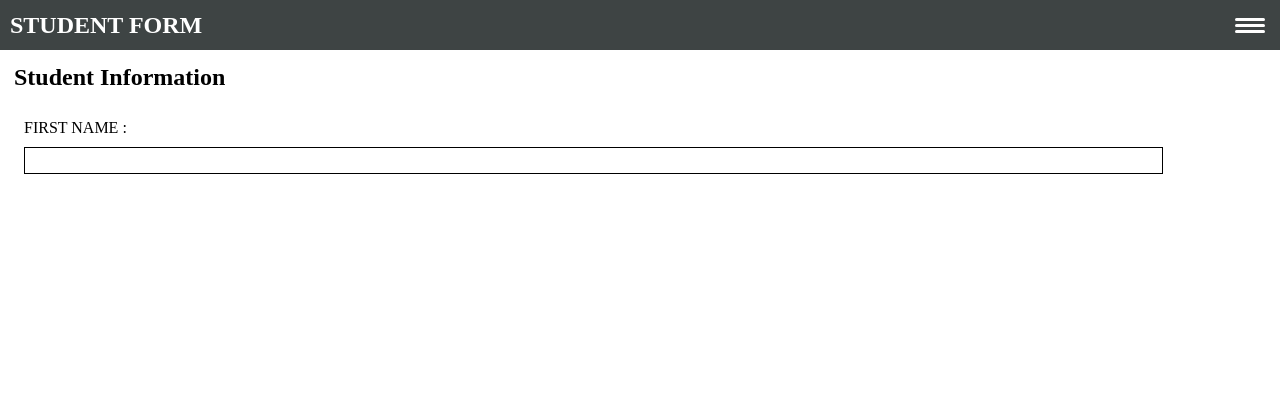
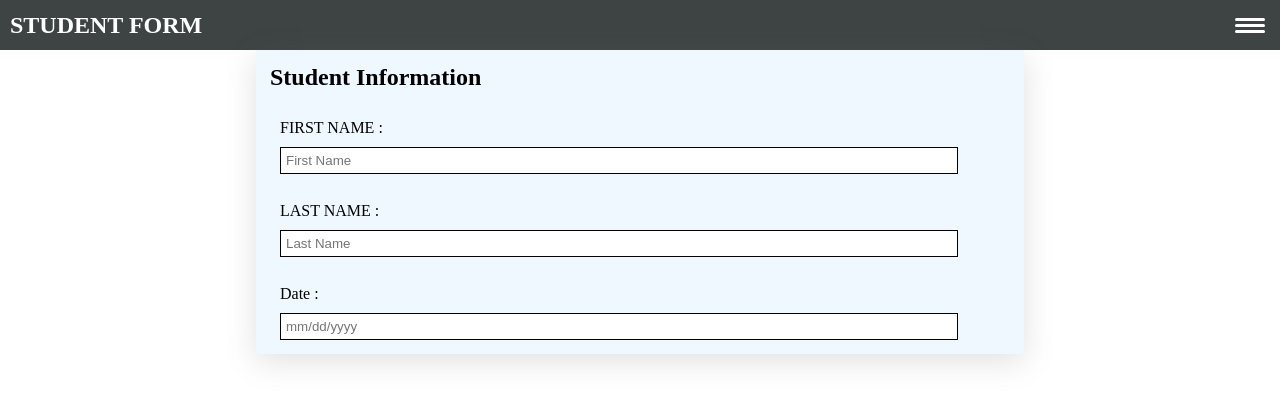
Before and after one commit to MADHANNVP/EMC, a plain HTML site: page StudentForm/studentform.html in a window 1280 px wide. Drawn offline with Linux system fonts and the light colour scheme.

Commit message:
update studentform

```diff
--- a/StudentForm/studentform.css
+++ b/StudentForm/studentform.css
@@ -0,0 +1,64 @@
+* {
+    padding: 0;
+    margin: 0;
+}
+
+body {
+    width: 100vw;
+    height: 100vh;
+}
+.container{
+
+    background-color: #F0F8FF;
+    box-shadow: rgba(100, 100, 111, 0.2) 0px 7px 29px 0px;
+}
+.navbar {
+    background-color: #3e4444;
+    color: white;
+    display: flex;
+    height: 50px;
+    justify-content: space-between;
+    align-items: center;
+}
+
+.navbar--heading {
+    padding: 10px;
+}
+
+.navbar--btn {
+    width: 30px;
+    border: none;
+    outline: none;
+    height: 30px;
+    display: flex;
+    justify-content: center;
+    gap: 3px;
+    flex-direction: column;
+    align-items: center;
+    background-color: transparent;
+    cursor: pointer;
+    margin: 15px;
+    position: relative;
+}
+
+.navbar--btn span {
+    height: 3px;
+    width: 100%;
+    border-radius: 25px;
+    background-color: white;
+}
+
+
+.navbar--scroll {
+    position: absolute;
+    right: 0;
+    top: 50px;
+    background-color: #3e4444;
+    color: white;
+    padding: 10px;
+    display: none;
+}
+.navbar--scroll a{
+    color: white;
+    text-decoration: none;
+}
--- a/StudentForm/studentform.html
+++ b/StudentForm/studentform.html
@@ -16,70 +16,7 @@
     <link rel="stylesheet" href="studentform.css">
 
     <style>
-        * {
-            padding: 0;
-            margin: 0;
-        }
 
-        body {
-            width: 100vw;
-            height: 100vh;
-        }
-
-        .navbar {
-            background-color: #3e4444;
-            color: white;
-            display: flex;
-            height: 50px;
-            justify-content: space-between;
-            align-items: center;
-        }
-
-        .navbar--heading {
-            padding: 10px;
-        }
-
-        .navbar--btn {
-            width: 30px;
-            border: none;
-            outline: none;
-            height: 30px;
-            display: flex;
-            justify-content: center;
-            gap: 3px;
-            flex-direction: column;
-            align-items: center;
-            background-color: transparent;
-            cursor: pointer;
-            margin: 15px;
-            position: relative;
-        }
-
-        .navbar--btn span {
-            height: 3px;
-            width: 100%;
-            border-radius: 25px;
-            background-color: white;
-        }
-
-        .section--one {
-            padding: 4px;
-            margin: 10px;
-        }
-
-        .navbar--scroll {
-            position: absolute;
-            right: 0;
-            top: 50px;
-            background-color: #3e4444;
-            color: white;
-            padding: 10px;
-            display: none;
-        }
-        .navbar--scroll a{
-            color: white;
-            text-decoration: none;
-        }
         .show {
             display: inline-block;
         }
@@ -87,7 +24,13 @@
             padding:4px;
             margin:10px;
         }
+            .section--one {
+                padding: 4px;
+                margin: 10px;
+            }
             .section--one p{
+                display: flex;
+                flex-shrink: 0;
                 padding:10px;
             }
             .section--one input{
@@ -96,6 +39,47 @@
                 width:90%;
                 border:1px solid black;
                 outline: none;
+            }
+            .section--one--lastname {
+                padding: 4px;
+                margin: 10px;
+            }
+            .section--one--lastname p{
+                display: flex;
+                flex-shrink: 0;
+                padding:10px;
+            }
+            .section--one--lastname input{
+                padding:5px;
+                margin-left: 10px;
+                width:90%;
+                border:1px solid black;
+                outline: none;
+            }
+            .section--one--date {
+                padding: 4px;
+                margin: 10px;
+            }
+            .section--one--date p{
+                display: flex;
+                flex-shrink: 0;
+                padding:10px;
+            }
+            .section--one--date input{
+                padding:5px;
+                margin-left: 10px;
+                width:90%;
+                border:1px solid black;
+                outline: none;
+            }
+            @media (min-width:767px){
+                .container{
+                    width:60%;
+                }
+                .main{
+                    display: flex;
+                    justify-content: center;
+                }
             }
             </style>
 </head>
@@ -112,12 +96,21 @@
             </div>
         </button>
     </nav>
-    <main>
+    <main class="main">
         <div class="container">
             <h2 class="section--heading">Student Information</h2>
             <div class="section--one">
                 <p>FIRST NAME :</p>
-                <input type="text">
+                <input type="text" placeholder="First Name" class="first--name">
+            </div>
+            <div class="section--one--lastname">
+                <p>LAST NAME :</p>
+                <input type="text" placeholder="Last Name" class="last--name">
+            </div>
+            <div class="section--one--date">
+                <p>Date :</p>
+                <input type="text" placeholder="mm/dd/yyyy" class="date">
+            </div>
         </div>
         </div>
     </main>
```
Lines whose indentation alone changed are shown as unchanged.
